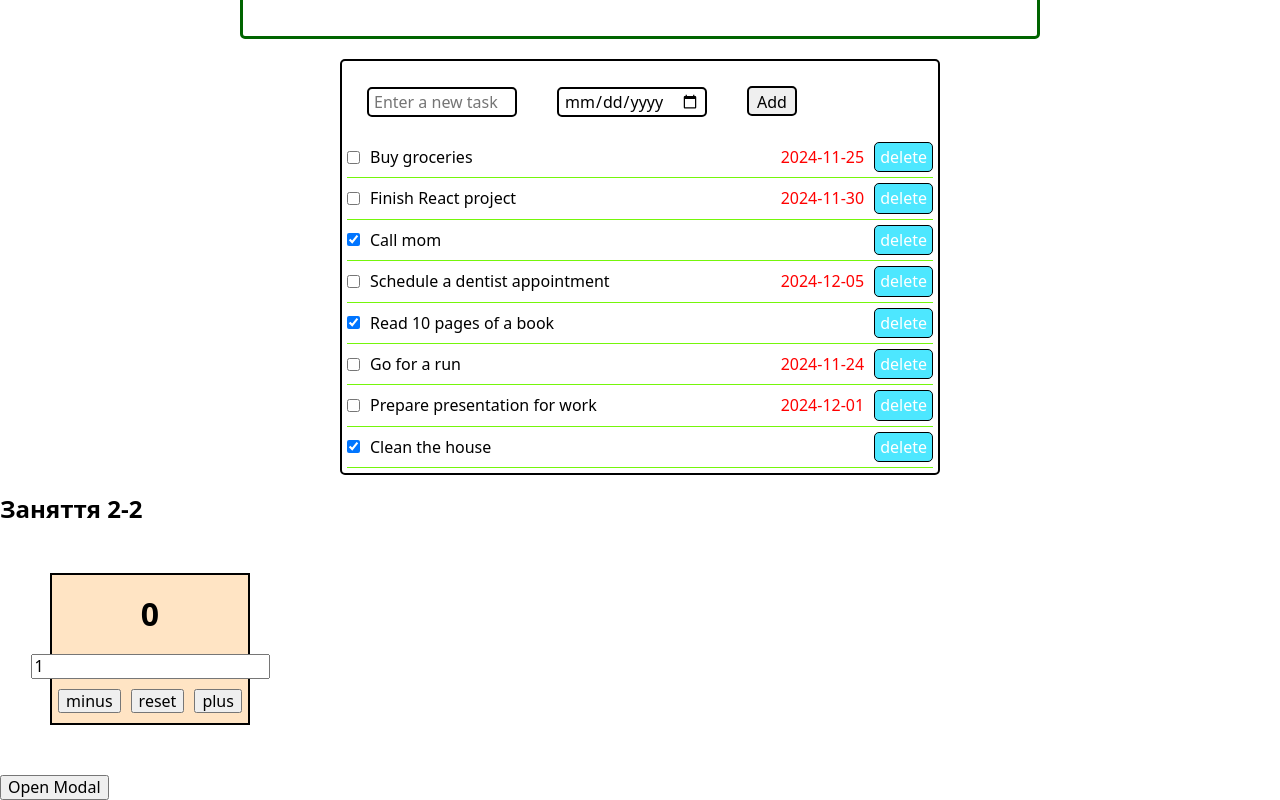
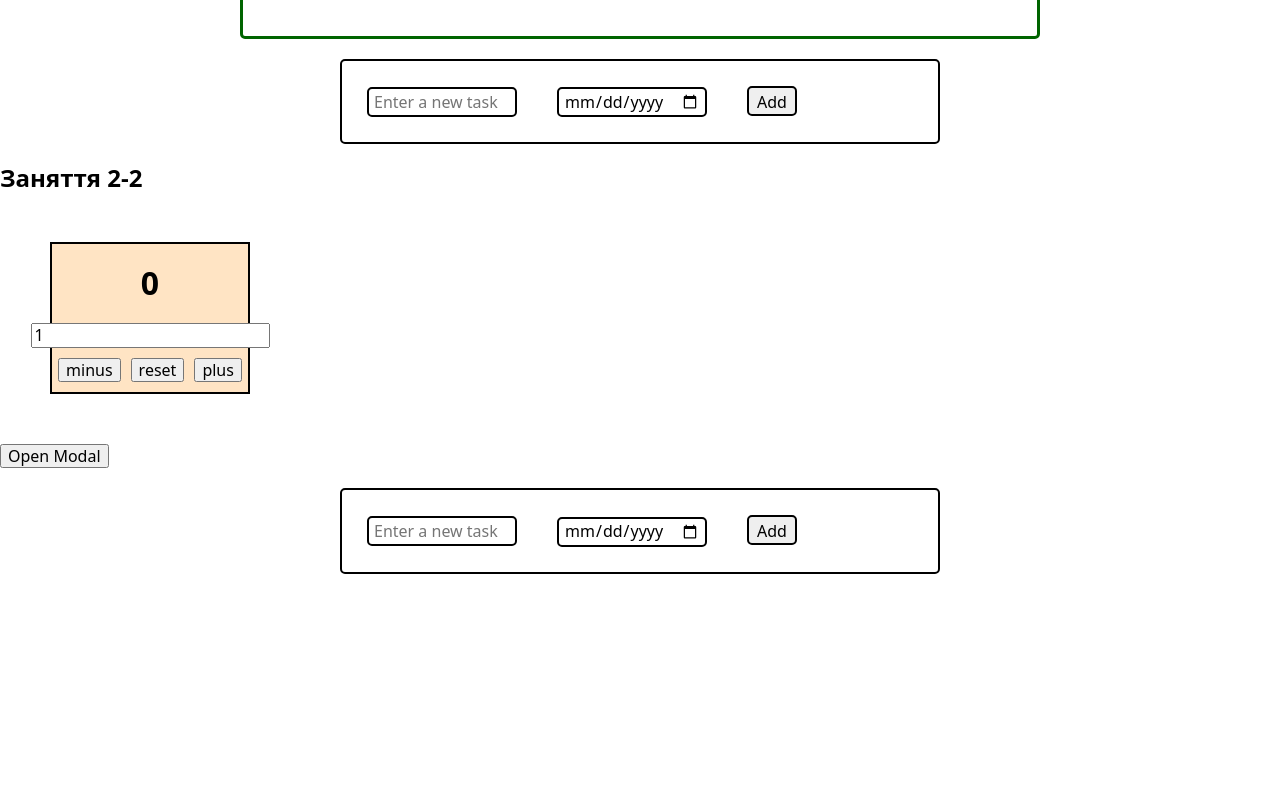
Before and after one commit to kateryna-karpenko20/goit-react-exampl, a React (Vite) app: page / in a window 1280 px wide. Shown: the part 1765-2565 px from the top of the page. After the commit the page ends 2359 px from the top, so only its background shows below. Built offline with nearby package versions, Linux system fonts and the light colour scheme.

Commit message:
todolist+useEfect

```diff
--- a/src/components/App.jsx
+++ b/src/components/App.jsx
@@ -96,6 +96,7 @@
           Lorem ipsum dolor sit amet consectetur adipisicing elit. Reiciendis sapiente unde dolorum voluptate expedita debitis recusandae, incidunt iure repudiandae cumque neque doloremque magni culpa illum quod earum repellendus voluptatum veniam!
         </Modal>
       )}
+      <TodoList />
     </div>
   );
 };
--- a/src/components/TodoList/TodoList.jsx
+++ b/src/components/TodoList/TodoList.jsx
@@ -1,33 +1,145 @@
-import React, { useState } from 'react';
+import React, { useEffect, useState } from 'react';
 import css from './TodoList.module.css';
 import TodoItems from '../../assets/TodoItems.json';
 import TodoItem from './TodoItem';
 
+// export const TodoList = () => {
+//     const [todos, setTodos] = useState(TodoItems); // Стан для списку завдань
+//     const [newTodo, setNewTodo] = useState(''); // Стан для нового завдання
+//     const [deadline, setDeadline] = useState(''); // Стан для дедлайну
+
+//     // Функція для додавання нового завдання
+//     const handleAddTodo = () => {
+//         if (newTodo.trim() === '') return; // Перевірка на порожній ввід для назви завдання
+
+//         const newTodoItem = {
+//             id: Date.now(), // Генерація унікального ID
+//             task: newTodo,
+//             completed: false,
+//             deadline: deadline || null, // Якщо дедлайн порожній, зберігаємо null
+//         };
+
+//         setTodos([...todos, newTodoItem]); // Додавання нового завдання до списку
+//         setNewTodo(''); // Очищення поля введення
+//         setDeadline(''); // Очищення поля дедлайну
+//     };
+
+//     // Функція для видалення завдання
+//     const handleDeleteTodo = (id) => {
+//         setTodos((prev) => prev.filter((item) => item.id !== id));
+//     };
+
+//     return (
+//         <div className={css.todoList}>
+//             <div>
+//                 <input
+//                     className={css.input}
+//                     type="text"
+//                     value={newTodo}
+//                     onChange={(event) => setNewTodo(event.target.value)}
+//                     placeholder="Enter a new task"
+//                 />
+//                 <input
+//                     className={css.input}
+//                     type="date"
+//                     value={deadline}
+//                     onChange={(event) => setDeadline(event.target.value)}
+//                     placeholder="Enter a deadline"
+//                 />
+//                 <button className={css.button} onClick={handleAddTodo}>
+//                     Add
+//                 </button>
+//             </div>
+//             <ul className={css.list}>
+//                 {todos.map((item) => (
+//                     <TodoItem
+//                         key={item.id}
+//                         {...item}
+//                         className={css.item}
+//                         handleDeleteTodo={handleDeleteTodo}
+//                     />
+//                 ))}
+//             </ul>
+//         </div>
+//     );
+// };
+
+
+
+
 export const TodoList = () => {
-    const [todos, setTodos] = useState(TodoItems); // Стан для списку завдань
+
+
+//     Використовуємо хук useState для збереження стану todos (список завдань). Початкове значення цього стану отримується з localStorage (якщо там є збережений список завдань) через localStorage.getItem('todos').
+// JSON.parse() розбирає збережену строку JSON в JavaScript-об'єкт.
+// Якщо в localStorage немає запису з ключем 'todos', ми використовуємо порожній масив [] як значення за замовчуванням.
+    const [todos, setTodos] = useState(()=> JSON.parse(localStorage.getItem('todos')) || []);   // Стан для списку завдань
+
+
+    // Створюємо стан для нового завдання (newTodo). Початкове значення цього стану — порожній рядок, що означає, що поле для введення нового завдання спочатку порожнє.
     const [newTodo, setNewTodo] = useState(''); // Стан для нового завдання
+
+
+
+    // Створюємо стан для дедлайну завдання (deadline). Початкове значення цього стану також порожній рядок.
     const [deadline, setDeadline] = useState(''); // Стан для дедлайну
 
-    // Функція для додавання нового завдання
+    //Оголошуємо функцію handleAddTodo, яка викликається для додавання нового завдання до списку.
     const handleAddTodo = () => {
+
+        // Перевіряємо, чи порожній введений текст. Якщо користувач не ввів текст або ввів тільки пробіли (trim() видаляє пробіли з початку і кінця рядка), ми не додаємо нове завдання. Використовуємо return, щоб вийти з функції без виконання подальших дій.
         if (newTodo.trim() === '') return; // Перевірка на порожній ввід для назви завдання
+
+
+
+
+// Створюємо новий об'єкт для завдання. У цьому об'єкті:
+// id: використовуємо Date.now() для створення унікального ідентифікатора на основі поточного часу.
+// task: зберігаємо введене завдання (значення з newTodo).
+// completed: спочатку завдання позначене як не виконане (false).
+// deadline: якщо користувач не вказав дедлайн, то він буде мати значення null.
 
         const newTodoItem = {
             id: Date.now(), // Генерація унікального ID
             task: newTodo,
             completed: false,
-            deadline: deadline || null, // Якщо дедлайн порожній, зберігаємо null
+            deadline: deadline || null,
         };
 
+
+
+        // Оновлюємо стан todos, додаючи нове завдання до списку. Для цього створюємо новий масив за допомогою оператора поширення (...), в якому є всі попередні завдання (todos), і додаємо нове завдання (newTodoItem).
+
         setTodos([...todos, newTodoItem]); // Додавання нового завдання до списку
+
+
+
+        // Очищаємо поле для введення нового завдання, скидаючи значення стану newTodo на порожній рядок, щоб після додавання завдання поле було знову порожнім.
         setNewTodo(''); // Очищення поля введення
+
+
+
+        // Очищаємо поле для введення дедлайну, скидаючи значення стану deadline на порожній рядок
         setDeadline(''); // Очищення поля дедлайну
     };
 
     // Функція для видалення завдання
+    // Оголошуємо функцію handleDeleteTodo, яка викликається для видалення завдання з todos. Вона приймає параметр id — ідентифікатор завдання, яке потрібно видалити.
     const handleDeleteTodo = (id) => {
+
+
+
+        // Оновлюємо список завдань, фільтруючи масив todos таким чином, щоб видалити елемент, у якого id дорівнює переданому в параметрі id. Для цього ми використовуємо метод filter(), який повертає новий масив без елемента з цим id.
         setTodos((prev) => prev.filter((item) => item.id !== id));
     };
+
+
+//     Використовуємо хук useEffect, щоб зберігати список завдань (todos) в localStorage. Оскільки масив todos змінюється після додавання або видалення завдань, ми встановлюємо нові значення в localStorage після кожної зміни списку завдань.
+// JSON.stringify() перетворює масив todos у рядок, щоб можна було зберігати його в localStorage.
+// Масив залежностей [todos] означає, що цей ефект буде виконуватися кожного разу, коли змінюється список завдань.
+    useEffect(() => {
+        localStorage.setItem('todos', JSON.stringify(todos));
+    }, [todos]);
 
     return (
         <div className={css.todoList}>
```
